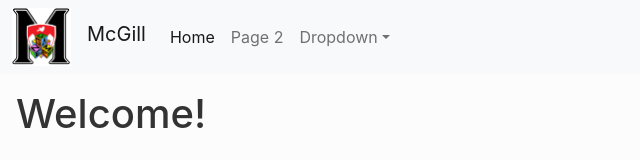
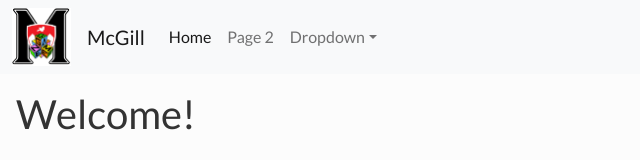
Before and after one commit to Fontaine44/QEC2023-McGill, a React (Create React App) app in the folder mcgill-app/: page / in a window 1280 px wide. Shown: the top 160 px of the page, without its empty margins (0-640 px from the left). Built offline with nearby package versions, Linux system fonts and the light colour scheme.

Commit message:
Change font and small alignment

```diff
--- a/mcgill-app/src/components/Navbar.js
+++ b/mcgill-app/src/components/Navbar.js
@@ -7,7 +7,7 @@
  return (
   <Navbar bg="light" expand="lg">
     <Container className="ms-0">
-      <div>
+      <div className="d-flex align-items-center">
         <img className="navbar-logo pe-3" src={logo} alt="Logo" />
         <Navbar.Brand>McGill</Navbar.Brand>
       </div>
--- a/mcgill-app/src/index.css
+++ b/mcgill-app/src/index.css
@@ -1,8 +1,8 @@
+@import url('https://fonts.googleapis.com/css2?family=Lato&display=swap');
+
 body {
   margin: 0;
-  font-family: -apple-system, BlinkMacSystemFont, 'Segoe UI', 'Roboto', 'Oxygen',
-    'Ubuntu', 'Cantarell', 'Fira Sans', 'Droid Sans', 'Helvetica Neue',
-    sans-serif;
+  font-family: 'Lato', sans-serif;
   -webkit-font-smoothing: antialiased;
   -moz-osx-font-smoothing: grayscale;
 }
```
